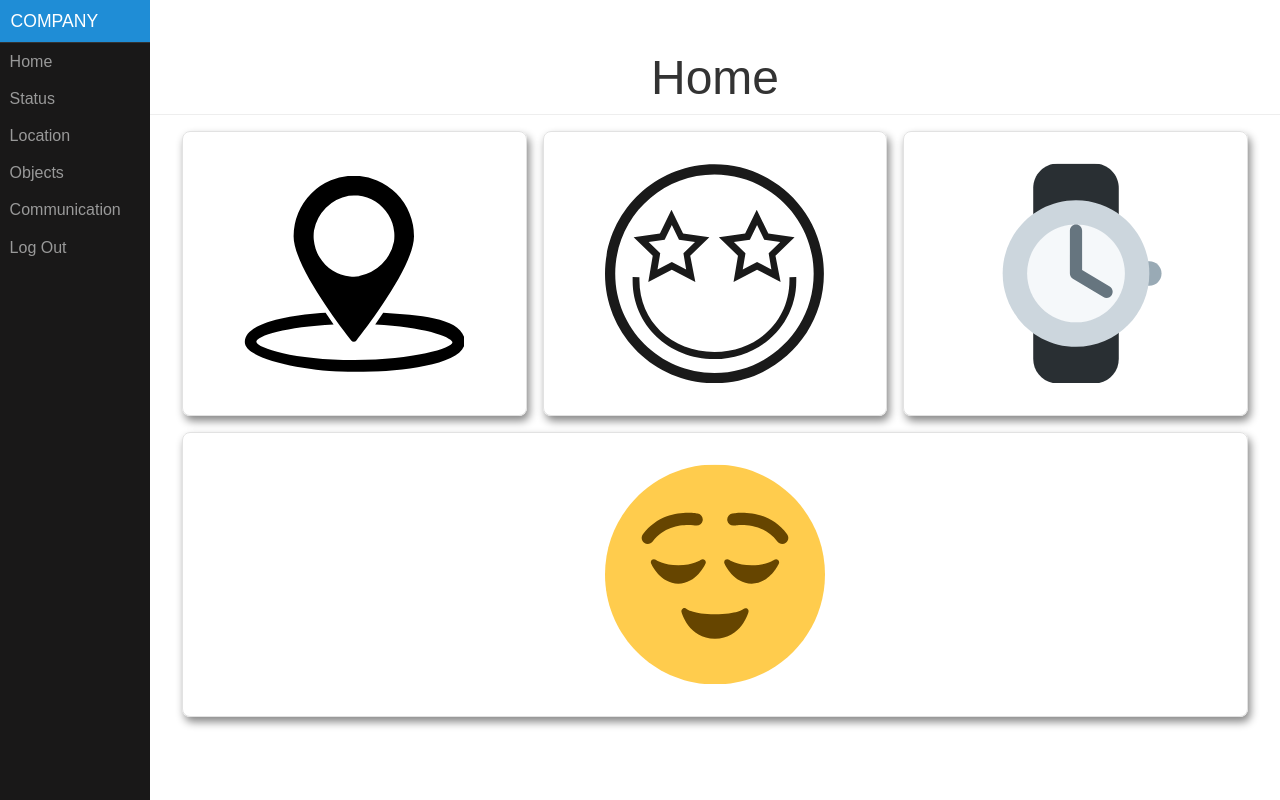
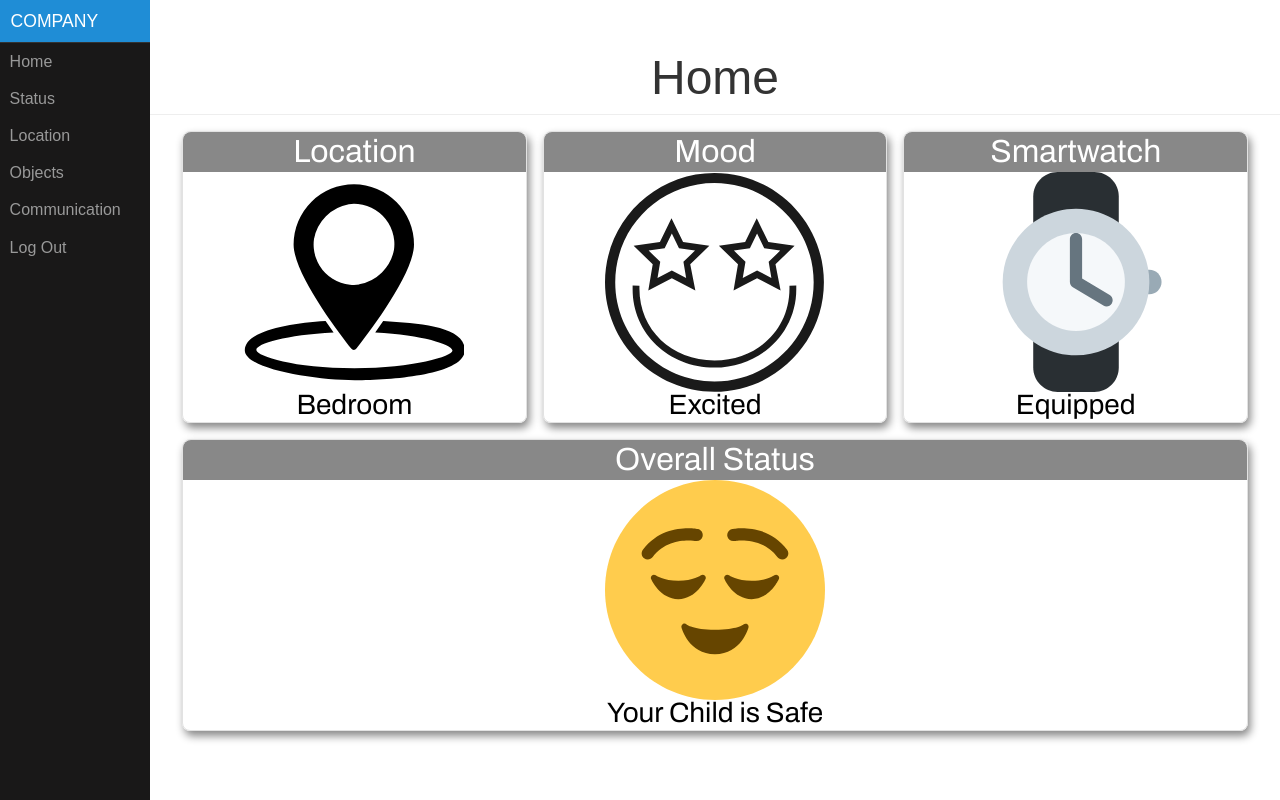
Before and after one commit to COE457/frontend, a website: page public/html/index.html in a window 1280 px wide. Drawn offline with nearby package versions, Linux system fonts and the light colour scheme.

Commit message:
card grid fix

```diff
--- a/public/html/home.html
+++ b/public/html/home.html
@@ -9,45 +9,54 @@
   <body>
     <div id="contents">
       <main class="wrapper">
-        <section class="gridContainer" id="row1">
+        <section class="gridContainer">
           <ul>
             <li>
+              <div class="cardHeader">
+                <h3>Location</h3>
+              </div>
               <div class="cardBody">
-                <figure>
-                  <img src="../images/location.svg" alt="Location" />
-                  <figcaption><h3>Bedroom</h3></figcaption>
-                </figure>
+                <img src="../images/location.svg" alt="Location" />
+              </div>
+              <div class="cardFooter">
+                <h3>Bedroom</h3>
               </div>
             </li>
 
             <li>
+              <div class="cardHeader">
+                <h3>Mood</h3>
+              </div>
               <div class="cardBody">
-                <figure>
-                  <img src="../images/status/excited.svg" alt="Excited" />
-                  <figcaption><h3>Excited</h3></figcaption>
-                </figure>
+                <img src="../images/status/excited.svg" alt="Excited" />
+              </div>
+              <div class="cardFooter">
+                <h3>Excited</h3>
               </div>
             </li>
 
             <li>
+              <div class="cardHeader">
+                <h3>Smartwatch</h3>
+              </div>
               <div class="cardBody">
-                <figure>
-                  <img src="../images/watch.svg" alt="Smartwatch" />
-                  <figcaption><h3>Equipped</h3></figcaption>
-                </figure>
+                <img src="../images/watch.svg" alt="Smartwatch" />
+              </div>
+              <div class="cardFooter">
+                <h3>Equipped</h3>
               </div>
             </li>
           </ul>
-        </section>
-
-        <section class="gridContainer" id="row2">
           <ul>
             <li>
+              <div class="cardHeader">
+                <h3>Overall Status</h3>
+              </div>
               <div class="cardBody">
-                <figure>
-                  <img src="../images/saftey/safe.svg" alt="Relaxed face" />
-                  <figcaption><h3>Your Child is Safe</h3></figcaption>
-                </figure>
+                <img src="../images/saftey/safe.svg" alt="Relaxed face" />
+              </div>
+              <div class="cardFooter">
+                <h3>Your Child is Safe</h3>
               </div>
             </li>
           </ul>
--- a/public/javascript/location.js
+++ b/public/javascript/location.js
@@ -9,7 +9,7 @@ let locationTableHead = "<thead>\
 const updateLocation = (window, document) => {
     $("#locationTable")
         .empty()
-        .append(locationTableHead + (fetchLocations()));
+        .append(locationTableHead + genLocationTableBody(fetchLocations()));
 }
 
 const fetchLocations = () => {
--- a/public/styles/grid.css
+++ b/public/styles/grid.css
@@ -1,7 +1,11 @@
+@import url('https://fonts.googleapis.com/css?family=Archivo&display=swap');
+
 /* gridContainer styles */
+
 .gridContainer {
   padding: 0;
 }
+
 
 .gridContainer > ul {
   display: grid;
@@ -11,14 +15,85 @@
   padding-left: 0;
 }
 
+
 .gridContainer > ul > li {
   border: 1px solid #e2e2e2;
   border-radius: 0.5rem;
   box-shadow: 2.5px 5px 9px #888888;
 }
 
+.cardHeader {
+  width: 100%;
+  height: 40px;
+  position: relative;
+  border-top-right-radius: 0.5rem;
+  border-top-left-radius: 0.5rem;
+  text-align: center;
+  background-color: #888888;
+  padding: 0;
+  margin: 0;
+}
+
+.cardHeader > h3 {
+  font-size: 200%;
+  height: 100%;
+  font-family: 'Archivo', sans-serif;
+  color: #ffffff;
+  margin: 0;
+  line-height: 40px;
+}
+
+.cardBody {
+  position: relative;
+  height: 75%;
+  width: 100%;
+  text-align: center;
+}
+
+.cardBody > img, .cardBody > svg {
+  width: 220px;
+  height: 220px;
+  margin: auto;
+  display: block;
+}
+
+.cardFooter {
+  width: 100%;
+  height: 30px;
+  position: relative;
+  bottom: 0;
+  border-bottom-right-radius: 0.5rem;
+  border-bottom-left-radius: 0.5rem;
+  text-align: center;
+  padding: 0;
+  margin: 0;
+}
+
+.cardFooter > h3 {
+  font-size: 175%;
+  height: 100%;
+  font-family: 'Archivo', sans-serif;
+  color: #000000;
+  margin: 0;
+  line-height: 30px;
+}
+
+
+
+
+
+
+
+
+
+
+
+
+
+
+/*
+
 .gridContainer > ul > li > .cardBody > figure {
-  /* max-height: 220px; */
   overflow: hidden;
   border-top-left-radius: 0.5rem;
   border-top-right-radius: 0.5rem;
@@ -87,13 +162,13 @@
   -ms-transform: translateY(-50%);
   transform: translateY(-50%);
 }
+*/
 
 
-
-.cardBody {
+/* .cardBody {
   height: 100%;
   width: 100%;
-}
+} */
 
 /* .gridContainer > ul > li > a {
   padding: 0.5rem 1rem;
```
Also changed, not shown: public/html/status.html (+44 -46 lines).
